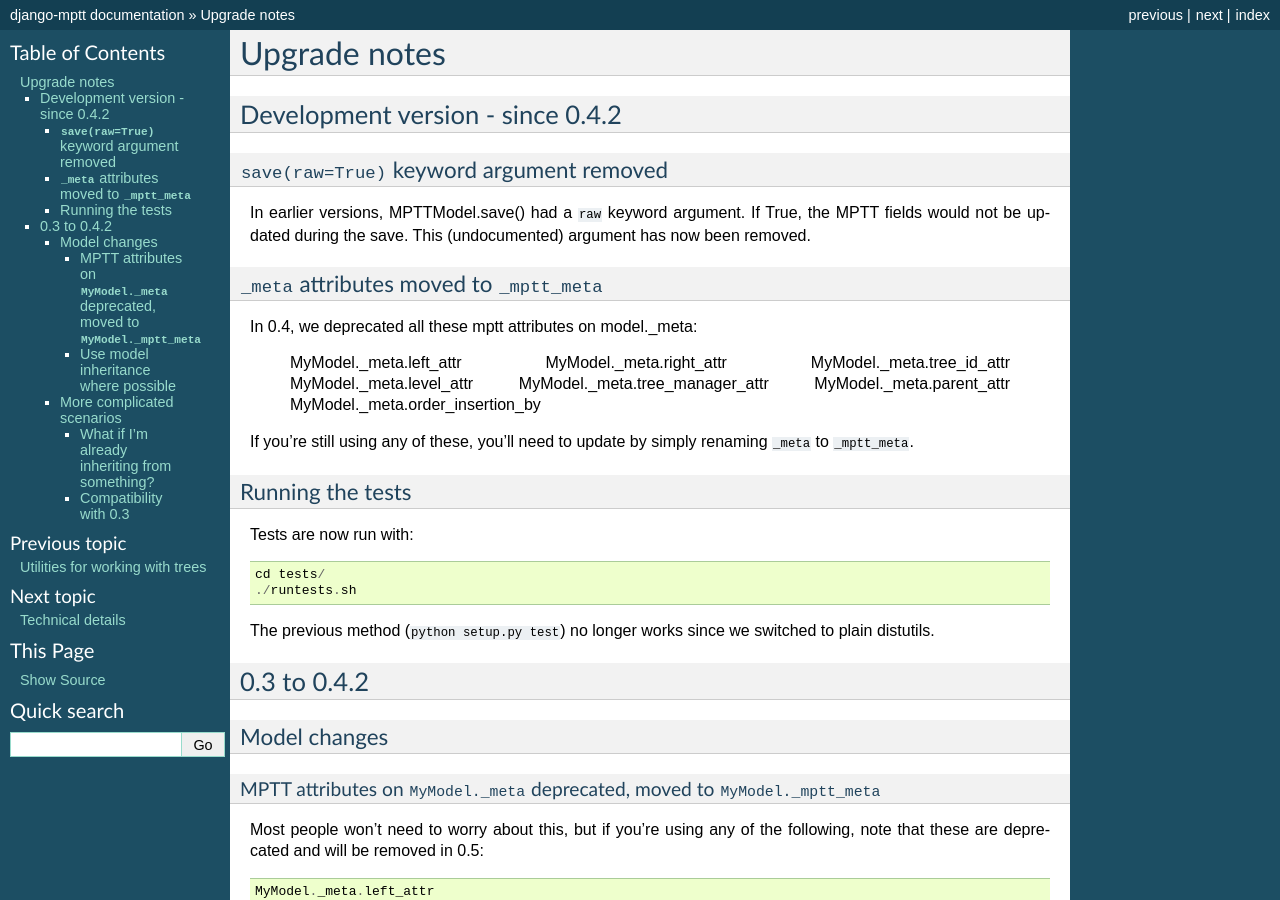
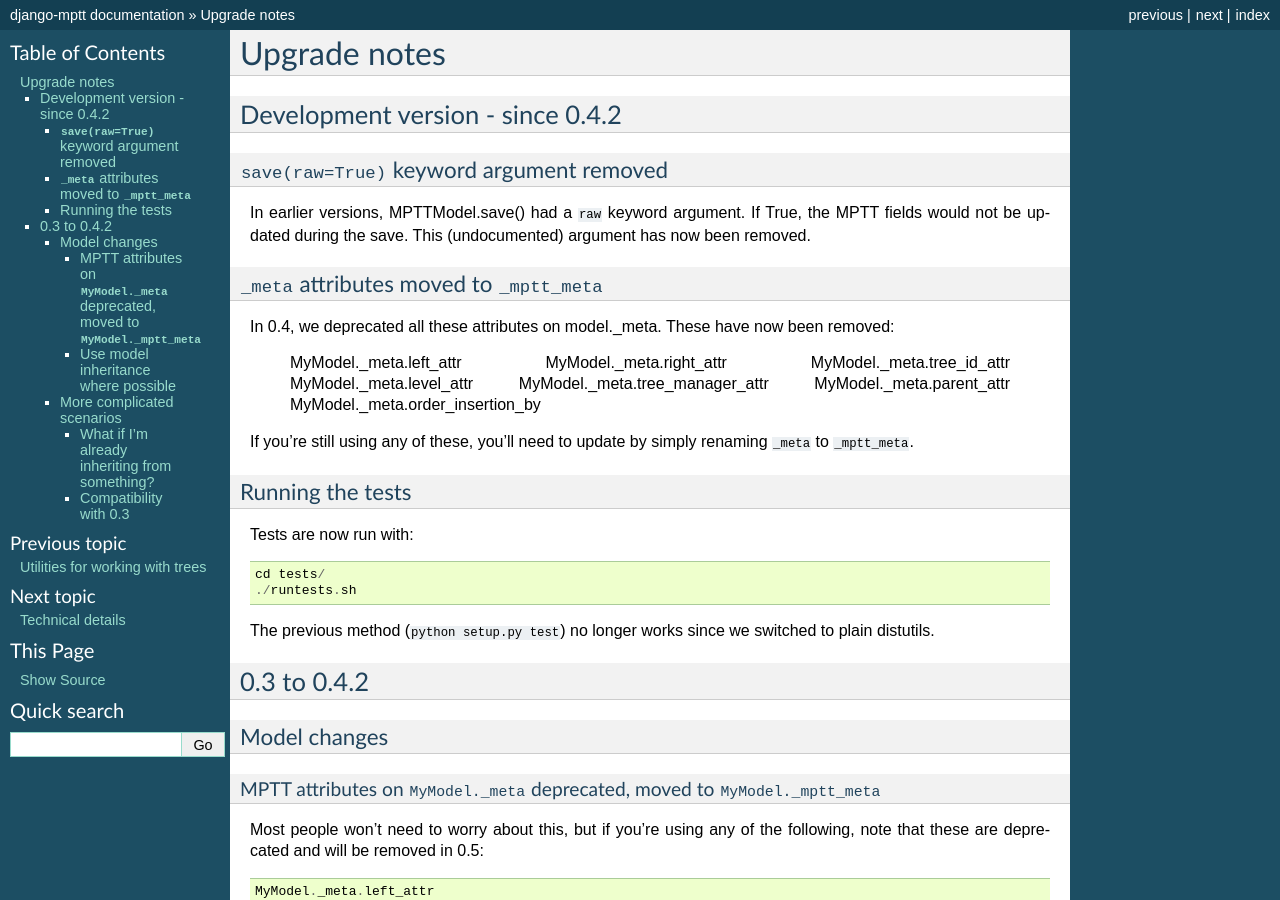
Before and after one commit to django-mptt/django-mptt, a Sphinx documentation site: the page built from docs/upgrade.rst, in a window 1280 px wide and 900 px high. Built offline with Sphinx 7.4.7, drawn with Linux system fonts in a browser that asks for light colours; the version number could not be read and is left out.

Commit message:
BACKWARDS INCOMPATIBLE: remove MyModel._meta.left_attr etc (deprecated since 0.4). includes addition to upgrade notes

```diff
--- a/docs/upgrade.rst
+++ b/docs/upgrade.rst
@@ -15,7 +15,7 @@
 ``_meta`` attributes moved to ``_mptt_meta``
 ~~~~~~~~~~~~~~~~~~~~~~~~~~~~~~~~~~~~~~~~~~~~
 
-In 0.4, we deprecated all these mptt attributes on model._meta:
+In 0.4, we deprecated all these attributes on model._meta. These have now been removed:
 
     MyModel._meta.left_attr
     MyModel._meta.right_attr
```
